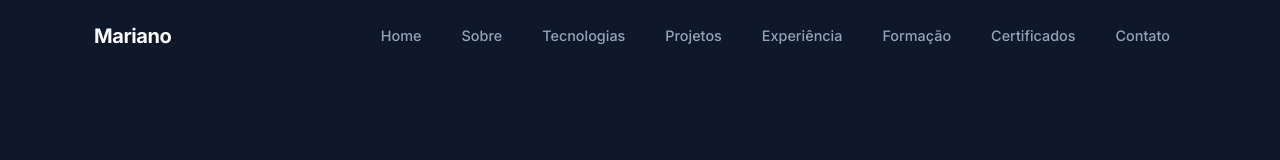
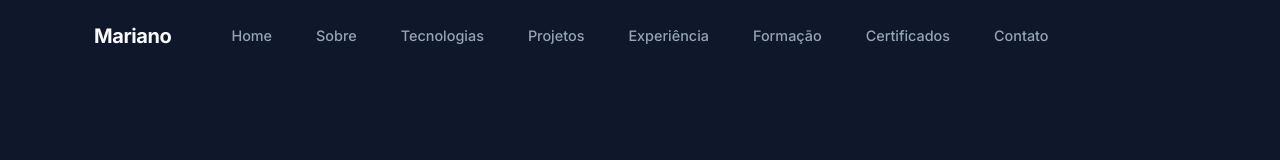
Before and after one commit to MarianoNepomuceno/Projeto_Portfolio, a React (Vite) app: page / in a window 1280 px wide. Shown: the top 160 px of the page. Built offline with nearby package versions, Linux system fonts and the light colour scheme.

Commit message:
Centraliza links na navbar; logo à esquerda e toggle à direita; melhora responsividade

```diff
--- a/src/components/Navbar/Navbar.css
+++ b/src/components/Navbar/Navbar.css
@@ -17,8 +17,9 @@
 .navbar__container {
   display: flex;
   align-items: center;
-  justify-content: space-between;
+  justify-content: center;
   height: 100%;
+  position: relative;
 }
 
 .navbar__logo {
@@ -27,6 +28,8 @@
   color: var(--text-primary);
   letter-spacing: -0.02em;
   transition: color var(--transition);
+  position: absolute;
+  left: 24px;
 }
 
 .navbar__logo:hover {
@@ -36,7 +39,8 @@
 .navbar__links {
   display: flex;
   align-items: center;
-  gap: 8px;
+  gap: 12px;
+  justify-content: center;
 }
 
 .navbar__link {
@@ -58,6 +62,8 @@
   flex-direction: column;
   gap: 5px;
   padding: 8px;
+  position: absolute;
+  right: 24px;
 }
 
 .navbar__toggle span {
--- a/src/components/Navbar/Navbar.jsx
+++ b/src/components/Navbar/Navbar.jsx
@@ -21,6 +21,19 @@ function Navbar() {
           {siteConfig.logo}
         </a>
 
+        <ul
+          id="navbar-menu"
+          className={`navbar__links ${isMenuOpen ? 'navbar__links--open' : ''}`}
+        >
+          {navLinks.map((link) => (
+            <li key={link.href}>
+              <a href={link.href} className="navbar__link" onClick={handleLinkClick}>
+                {link.label}
+              </a>
+            </li>
+          ))}
+        </ul>
+
         <button
           type="button"
           className={`navbar__toggle ${isMenuOpen ? 'navbar__toggle--active' : ''}`}
@@ -33,19 +46,6 @@ function Navbar() {
           <span />
           <span />
         </button>
-
-        <ul
-          id="navbar-menu"
-          className={`navbar__links ${isMenuOpen ? 'navbar__links--open' : ''}`}
-        >
-          {navLinks.map((link) => (
-            <li key={link.href}>
-              <a href={link.href} className="navbar__link" onClick={handleLinkClick}>
-                {link.label}
-              </a>
-            </li>
-          ))}
-        </ul>
       </div>
     </nav>
   );
```
